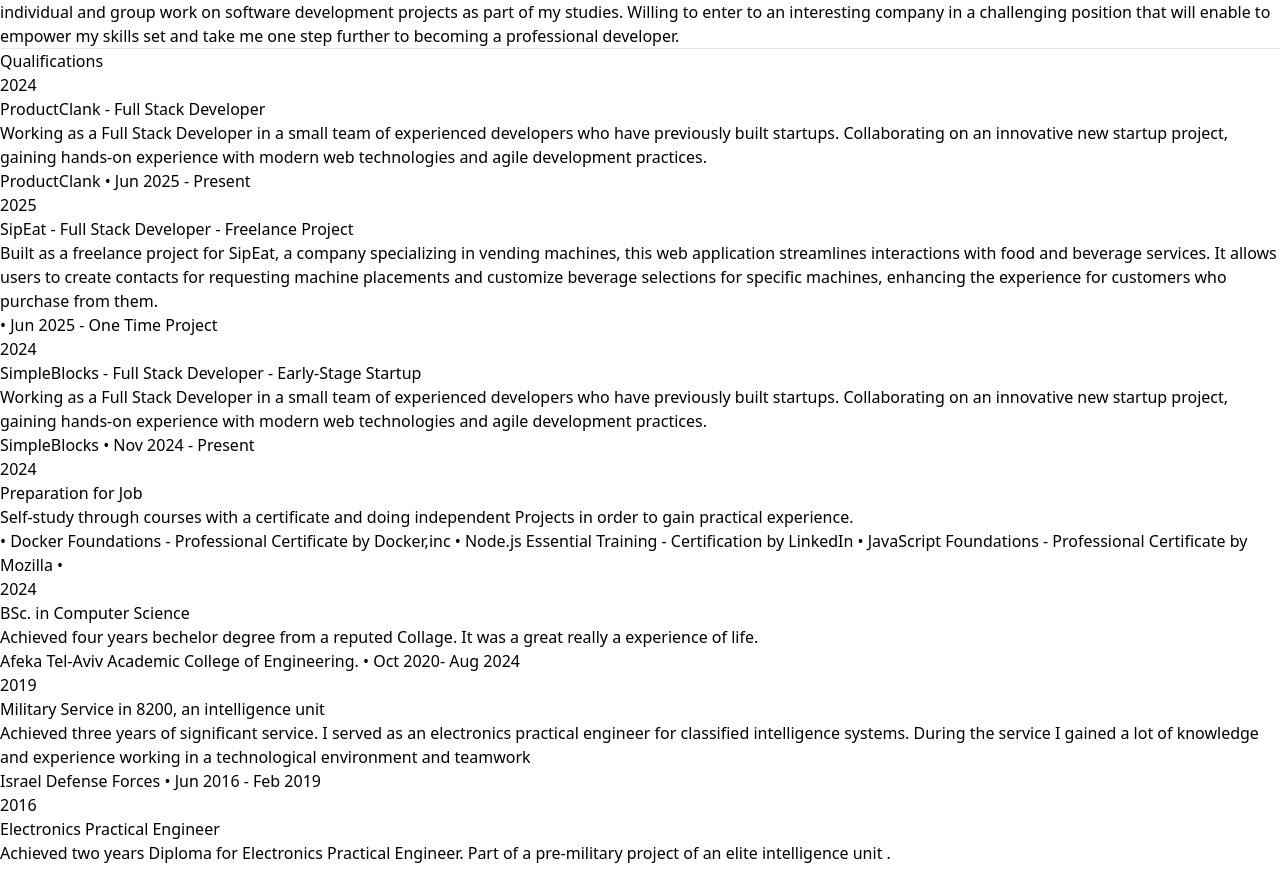
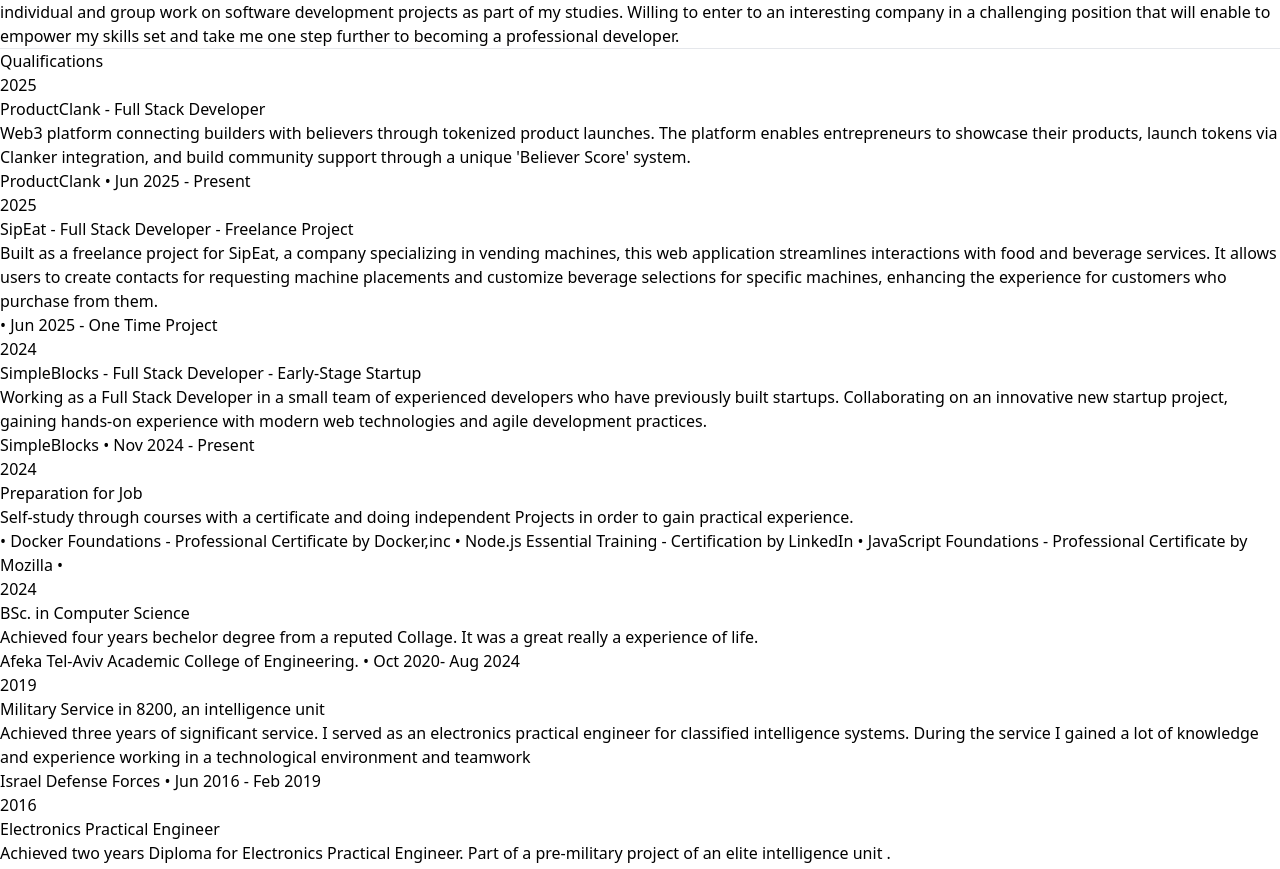
Before and after one commit to shakedshoshan/Portfolio, a React (Vite) app: page / in a window 1280 px wide. Shown: the part 2600-3469 px from the top of the page. Built offline with nearby package versions, Linux system fonts and the light colour scheme.

Commit message:
Update qualifications for ProductClank, changing year to 2025 and revising project description to reflect new Web3 platform features.

```diff
--- a/src/components/Qualifications.jsx
+++ b/src/components/Qualifications.jsx
@@ -3,8 +3,8 @@
 const qualifications = [
     {
         title: "ProductClank - Full Stack Developer",
-        year: 2024,
-        description: "Working as a Full Stack Developer in a small team of experienced developers who have previously built startups. Collaborating on an innovative new startup project, gaining hands-on experience with modern web technologies and agile development practices.",
+        year: 2025,
+        description: "Web3 platform connecting builders with believers through tokenized product launches. The platform enables entrepreneurs to showcase their products, launch tokens via Clanker integration, and build community support through a unique 'Believer Score' system.",
         institute: {
             name: "ProductClank",
             shortName: "",
```
